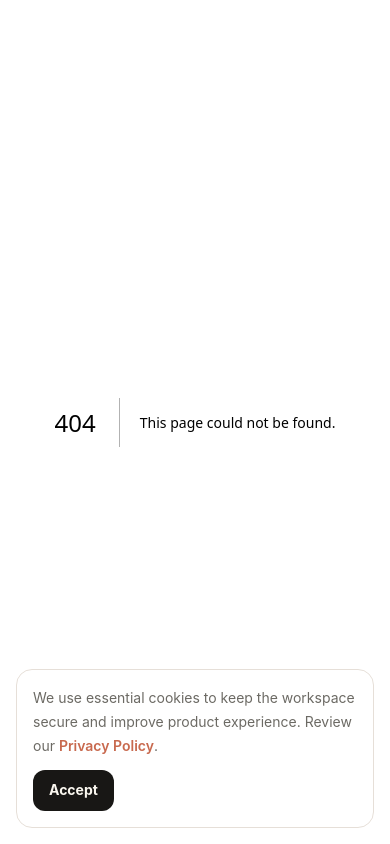
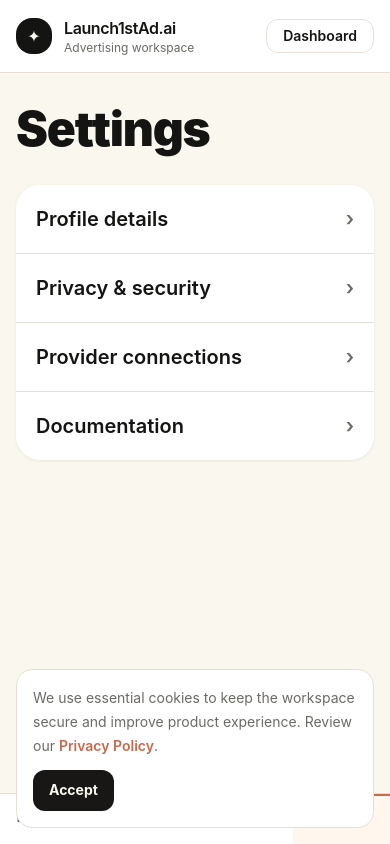
Before and after one commit to lkmeeena882437-dotcom/Launch1stAd.ai, a Next.js app: page /settings in a window 390 px wide. Before the commit this address had no page. Built offline with nearby package versions, Linux system fonts and the light colour scheme.

Commit message:
Add mobile settings page

```diff
--- /dev/null
+++ b/app/settings/page.tsx
@@ -0,0 +1,41 @@
+import Link from "next/link";
+import { Brand } from "@/components/Brand";
+
+const rows = [
+  ["Profile details", "/account"],
+  ["Privacy & security", "/privacy"],
+  ["Provider connections", "/connections"],
+  ["Documentation", "/setup"]
+];
+
+export default function SettingsPage() {
+  return (
+    <main className="min-h-screen bg-canvas pb-24 text-ink">
+      <header className="sticky top-0 z-40 border-b border-hairline bg-white/95 backdrop-blur">
+        <div className="mx-auto flex max-w-7xl items-center justify-between px-4 py-4 md:px-5">
+          <Link href="/"><Brand /></Link>
+          <Link href="/dashboard" className="rounded-xl border border-hairline px-4 py-2 text-sm font-semibold">Dashboard</Link>
+        </div>
+      </header>
+      <section className="mx-auto max-w-4xl px-4 py-8 md:px-5 md:py-10">
+        <h1 className="text-5xl font-black tracking-tight">Settings</h1>
+        <div className="mt-8 divide-y divide-hairline rounded-3xl bg-white shadow-soft">
+          {rows.map(([label, href]) => (
+            <Link key={label} href={href} className="flex items-center justify-between gap-4 px-5 py-5 text-xl font-semibold">
+              <span>{label}</span>
+              <span className="text-muted">›</span>
+            </Link>
+          ))}
+        </div>
+      </section>
+      <nav className="fixed inset-x-0 bottom-0 z-50 border-t border-hairline bg-white md:hidden">
+        <div className="grid grid-cols-4 text-center text-xs font-bold">
+          <Link href="/dashboard" className="px-2 py-4 text-muted">Dashboard</Link>
+          <Link href="/campaigns" className="px-2 py-4 text-muted">Campaigns</Link>
+          <Link href="/wallet" className="px-2 py-4 text-muted">Wallet</Link>
+          <Link href="/settings" className="border-t-2 border-coral bg-orange-50 px-2 py-4 text-coral">Settings</Link>
+        </div>
+      </nav>
+    </main>
+  );
+}
```
